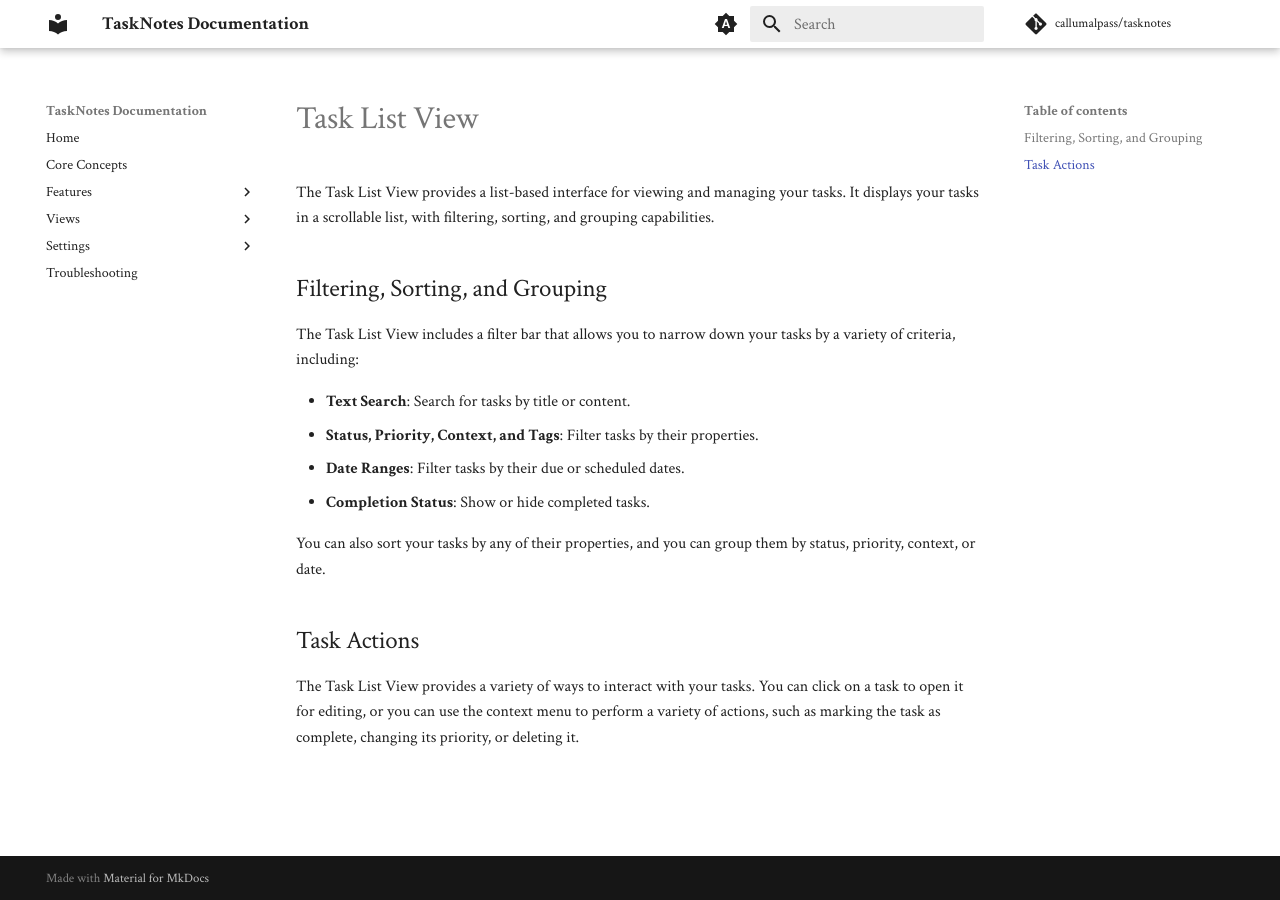
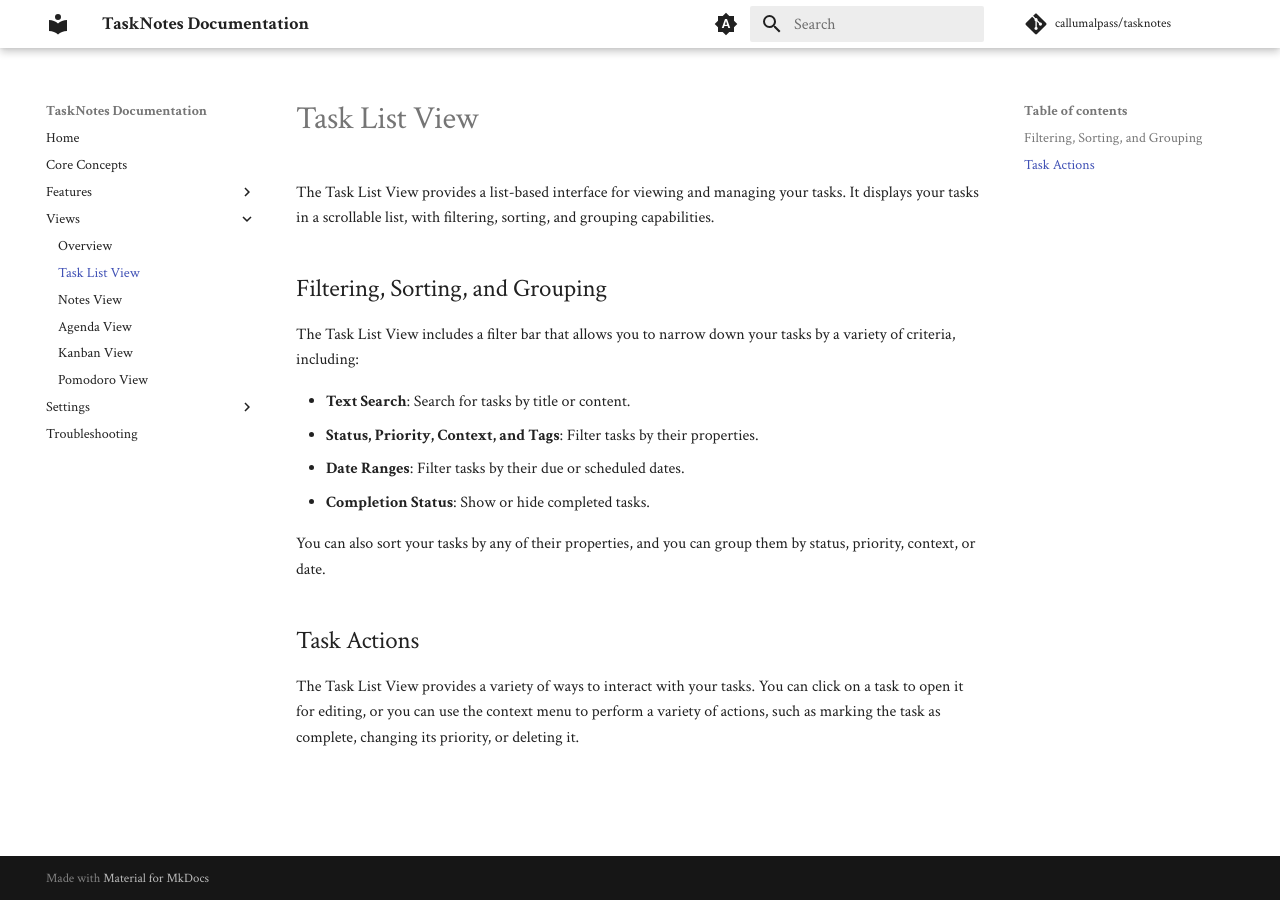
Before and after one commit to thisisthedave/tasknotes, an MkDocs documentation site: the page built from docs/views/task-list.md, in a window 1280 px wide. Built offline with MkDocs 1.6.1 and Material for MkDocs 9.7.7, drawn with Linux system fonts in a browser that asks for light colours; comment, search, counter and statistics services are not loaded.

Commit message:
Update docs (#107)

```diff
--- a/mkdocs.yml
+++ b/mkdocs.yml
@@ -46,7 +46,7 @@ nav:
     - Calendar Integration: features/calendar-integration.md
   - Views:
     - Overview: views.md
-    - Task List View: views/task-view.md
+    - Task List View: views/task-list.md
     - Notes View: views/notes-view.md
     - Agenda View: views/agenda-view.md
     - Kanban View: views/kanban-view.md
```
